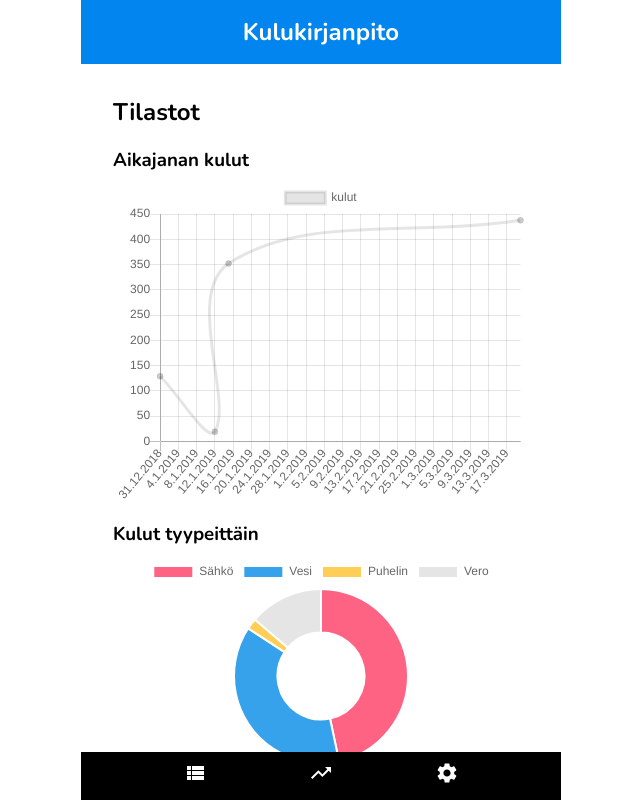
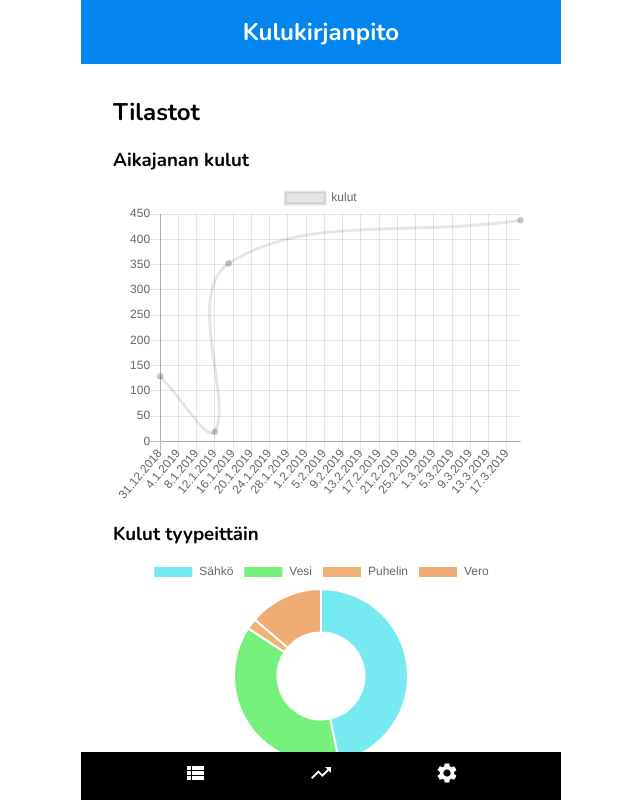
Before and after one commit to tpkoljonen/kulukirjanpito, a React (Create React App) app: page /stats in a window 1280 px wide. Shown: the whole page, without its empty margins (319-959 px from the left). Built offline with nearby package versions, Linux system fonts and the light colour scheme.

Commit message:
HSL coloring added to doughnut

```diff
--- a/package.json
+++ b/package.json
@@ -15,6 +15,7 @@
     "react-dom": "^16.12.0",
     "react-router-dom": "^5.1.2",
     "react-scripts": "3.3.1",
+    "string-hash": "^1.1.3",
     "uuid": "^7.0.3"
   },
   "scripts": {
--- a/src/components/Stats/Stats.js
+++ b/src/components/Stats/Stats.js
@@ -4,6 +4,7 @@ import Content from '../Content/Content';
 
 import { Line } from 'react-chartjs-2';
 import {Doughnut} from 'react-chartjs-2';
+import stringHash from 'string-hash';
 
 import './Stats.css';
 
@@ -26,11 +27,7 @@ function Stats(props) {
       datasets: [
         {
           data: groupedData.map(item => item.summa),
-          backgroundColor: [
-            '#FF6384',
-            '#36A2EB',
-            '#FFCE56'
-          ],
+          backgroundColor: groupedData.map(item => "hsl(" + stringHash(item.tyyppi) % 360 + ", 80%, 70%)"),
         }
       ]
 
```
Also changed, not shown: 1 other file (tests, documents, lock files or other folders).
